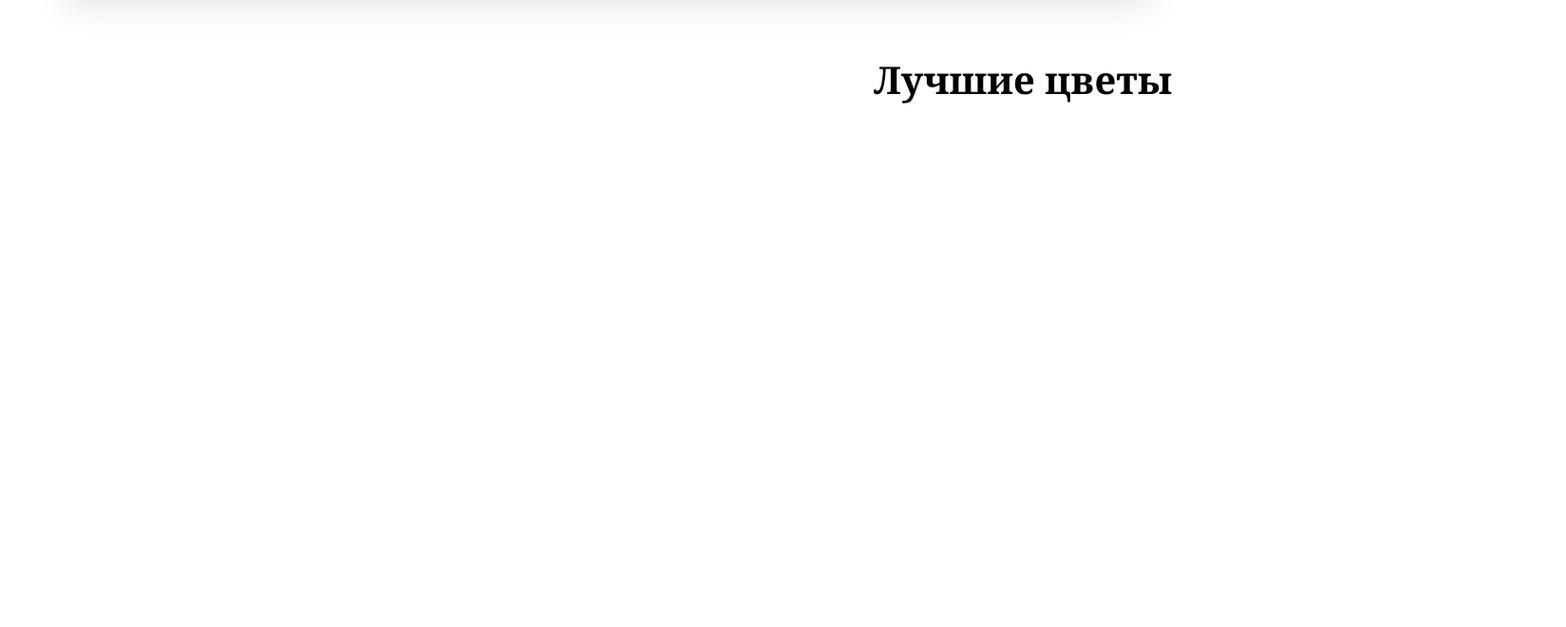
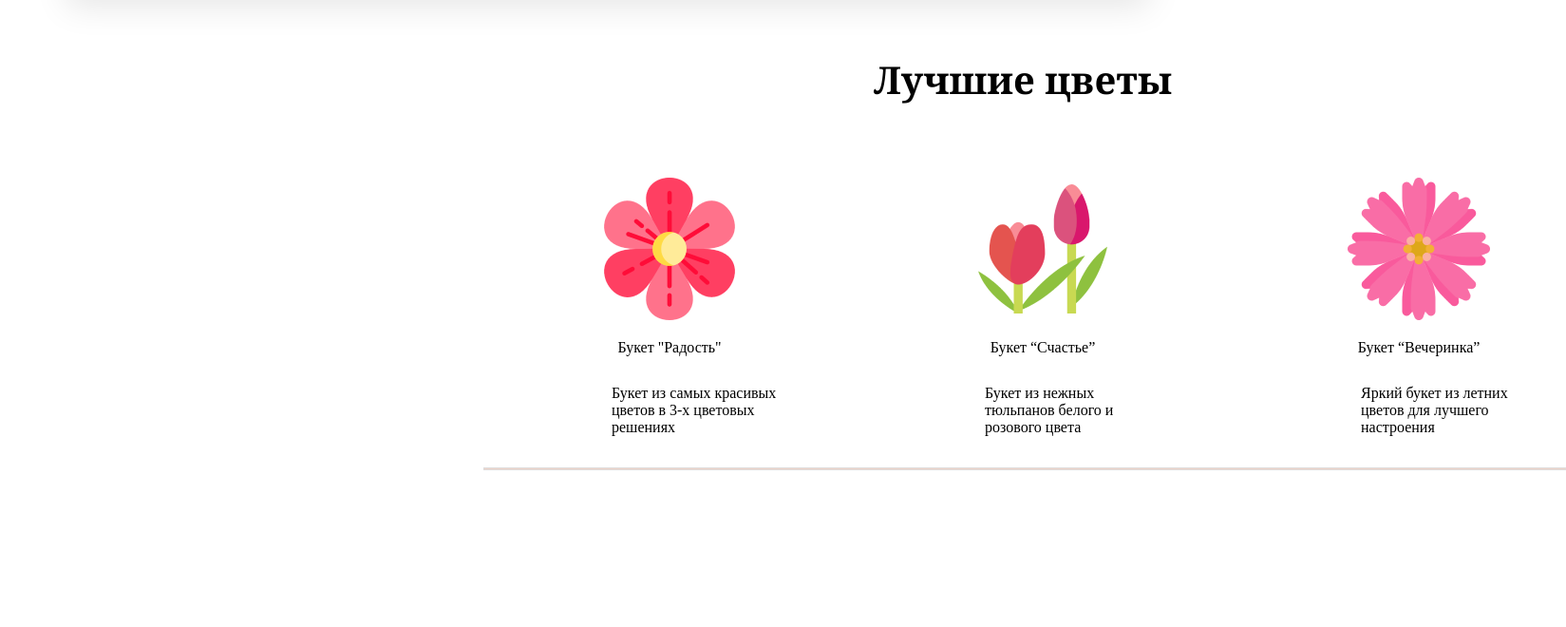
Before and after one commit to Eversen47/JS_-, a plain HTML site: page DZ1/index.html in a window 1280 px wide. Shown: the part 68-728 px from the top of the page at 95% size, 1649 px wide, since content can reach past the window. Drawn offline with Linux system fonts and the light colour scheme.

Commit message:
Линия

```diff
--- a/DZ1/index.html
+++ b/DZ1/index.html
@@ -21,22 +21,32 @@
     <h1>Лучшие цветы</h1>
     <div class="vid">
         <section class="vid-flower">
-            <div class="vid-flower-all">
+            <div class="vid-flower-all1">
                 <img src="./flower.png" alt="">
-                <p class="vid1">Букет "Радость"</p>
-                <p class="info">Букет из самых красивых цветов в 3-х цветовых решениях</p>
+                <p class="vid-text">Букет "Радость"</p>
+                <p class="info-text">Букет из самых красивых цветов в 3-х цветовых решениях</p>
             </div>
-            <div class="vid-flower-all">
+            <div class="vid-flower-all2">
                 <img src="./tulip.png" alt="" srcset="">
-                <p class="vid1">Букет “Счастье”</p>
-                <p class="info">Букет из нежных тюльпанов белого и розового цвета</p>
+                <p class="vid-text">Букет “Счастье”</p>
+                <p class="info-text">Букет из нежных тюльпанов белого и розового цвета</p>
             </div>
-            <div class="vid-flower-all">
+            <div class="vid-flower-all3">
                 <img src="./pink-cosmos.png" alt="">
-                <p class="vid1">Букет “Вечеринка”</p>
-                <p class="info">Яркий букет из летних цветов для лучшего настроения </p>
+                <p class="vid-text">Букет “Вечеринка”</p>
+                <p class="info-text">Яркий букет из летних цветов для лучшего настроения </p>
             </div>
         </section>
     </div>
+   <div style="background-color: coral;"></div>
+   <hr style="position: absolute;
+   width: 1137.5px;
+   height: 0px;
+   left: 509px;
+top: 560px;
+height: 1px;
+background-color: rgb(238, 212, 202);
+margin: auto;
+border: 1px solid #DEDBDB;">
 </body>
 </html>
--- a/DZ1/style.css
+++ b/DZ1/style.css
@@ -37,11 +37,39 @@ line-height: 49px;
 .vid-flower {
     display: flex;
 }
-.vid-flower-all {
-    flex: 6;
+.vid-flower-all1 {
+    position: absolute;
+    width: 150px;
+height: 150px;
+left: 630px;
+top: 255px;
+}
+.vid-flower-all2 {
+    position: absolute;
+width: 150px;
+height: 150px;
+left: 1023px;
+top: 255px;
+}
+.vid-flower-all3 {
+    position: absolute;
+width: 150px;
+height: 150px;
+left: 1419px;
+top: 255px;
+}
+.vid-text {
     display: flex;
-    flex-direction: column;
-    justify-content: space-evenly;
+    justify-content: space-around;
     align-items: center;
-    flex-wrap: wrap;
 }
+.info-text {
+    width: 124%;
+    border-radius: 70px;
+    padding: 14px;
+}
+.h2 {
+    margin-top:20px;
+  border-top: 3px solid rgb(170, 97, 97);
+  height:50%;
+}
```
Also changed, not shown: DZ1/Vector 1.png (added).
